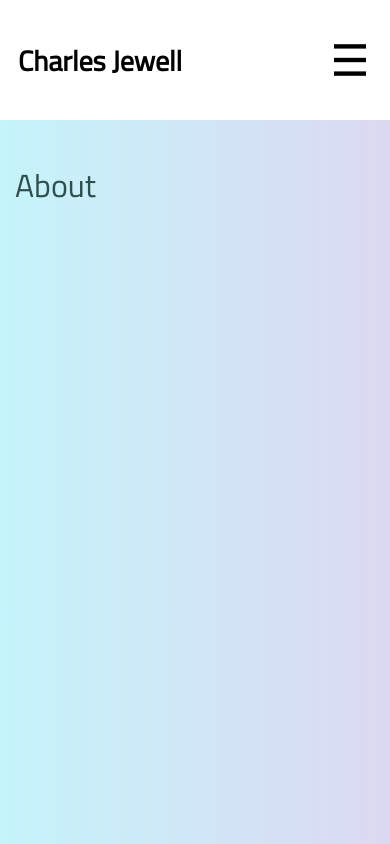
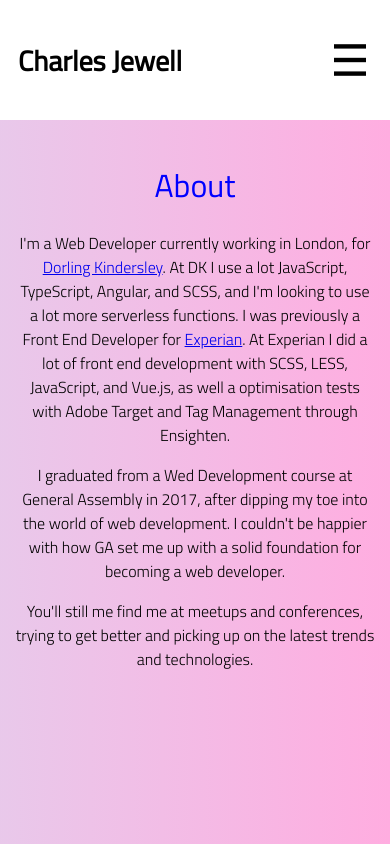
Before and after one commit to cjewell47/nuxt-play-around, a Nuxt app: page /About in a window 390 px wide. Built offline with nearby package versions, Linux system fonts and the light colour scheme.

Commit message:
added about me

```diff
--- a/pages/About.vue
+++ b/pages/About.vue
@@ -1,6 +1,11 @@
 <template>
   <div class="page">
     <h1>About</h1>
+    <div class="about-container">
+      <p>I'm a Web Developer currently working in London, for <a target="_blank" href="https://www.dk.com/uk/">Dorling Kindersley</a>. At DK I use a lot JavaScript, TypeScript, Angular, and SCSS, and I'm looking to use a lot more serverless functions. I was previously a Front End Developer for <a target="_blank" href="https://www.experian.co.uk">Experian</a>. At Experian I did a lot of front end development with SCSS, LESS, JavaScript, and Vue.js, as well a optimisation tests with Adobe Target and Tag Management through Ensighten.</p>
+      <p>I graduated from a Wed Development course at General Assembly in 2017, after dipping my toe into the world of web development. I couldn't be happier with how GA set me up with a solid foundation for becoming a web developer.</p>
+      <p>You'll still me find me at meetups and conferences, trying to get better and picking up on the latest trends and technologies.</p>
+    </div>
   </div>
 </template>
 
@@ -11,9 +16,26 @@ export default {
 </script>
 
 <style lang='scss' scoped>
-$gray: darkslategrey;
+@mixin mobile {
+  @media screen and (max-width: 767px) {
+    @content;
+  }
+}
 h1 {
-  color: $gray;
+  color: #0000ff;
   font-size: 2rem;
 }
+.page {
+  max-width: 700px;
+  margin: auto;
+  text-align: center;
+}
+.about-container {
+  margin: 40px auto;
+  display: block;
+  @include mobile {
+    width: 100%;
+    margin: 20px auto;
+  }
+}
 </style>
--- a/pages/Skills.vue
+++ b/pages/Skills.vue
@@ -6,10 +6,10 @@
         <menuitem
           :class="{'menuitem-active': skills === 1, 'menuitem-inactive': skills === 2 || skills === 3}"
         >
-          <p>What I use everyday</p>
+          <p>What I use often</p>
           <button
             class="menuitem-button"
-            aria-label="What I use everyday"
+            aria-label="What I use often"
             @click="skills === 1 ? skills = 0 : skills = 1"
           />
         </menuitem>
```
